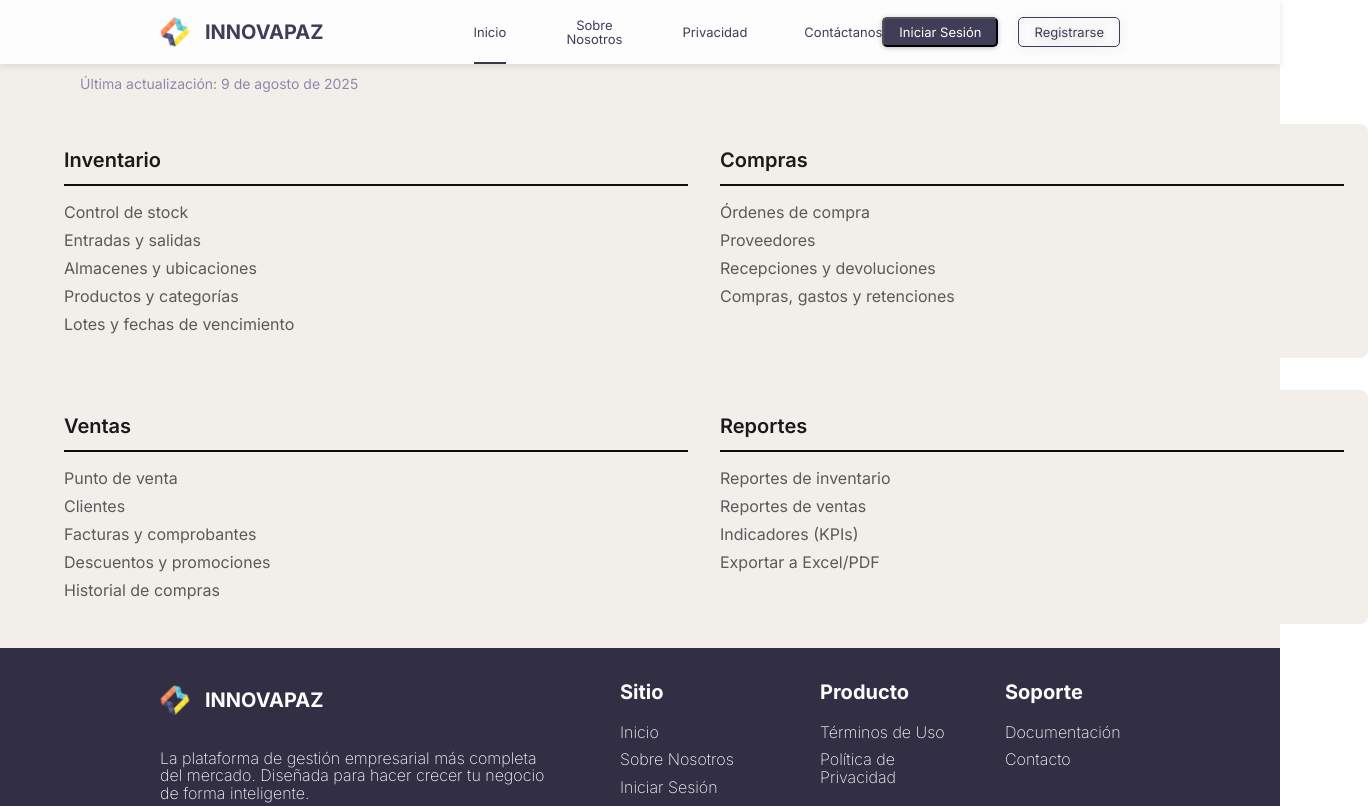
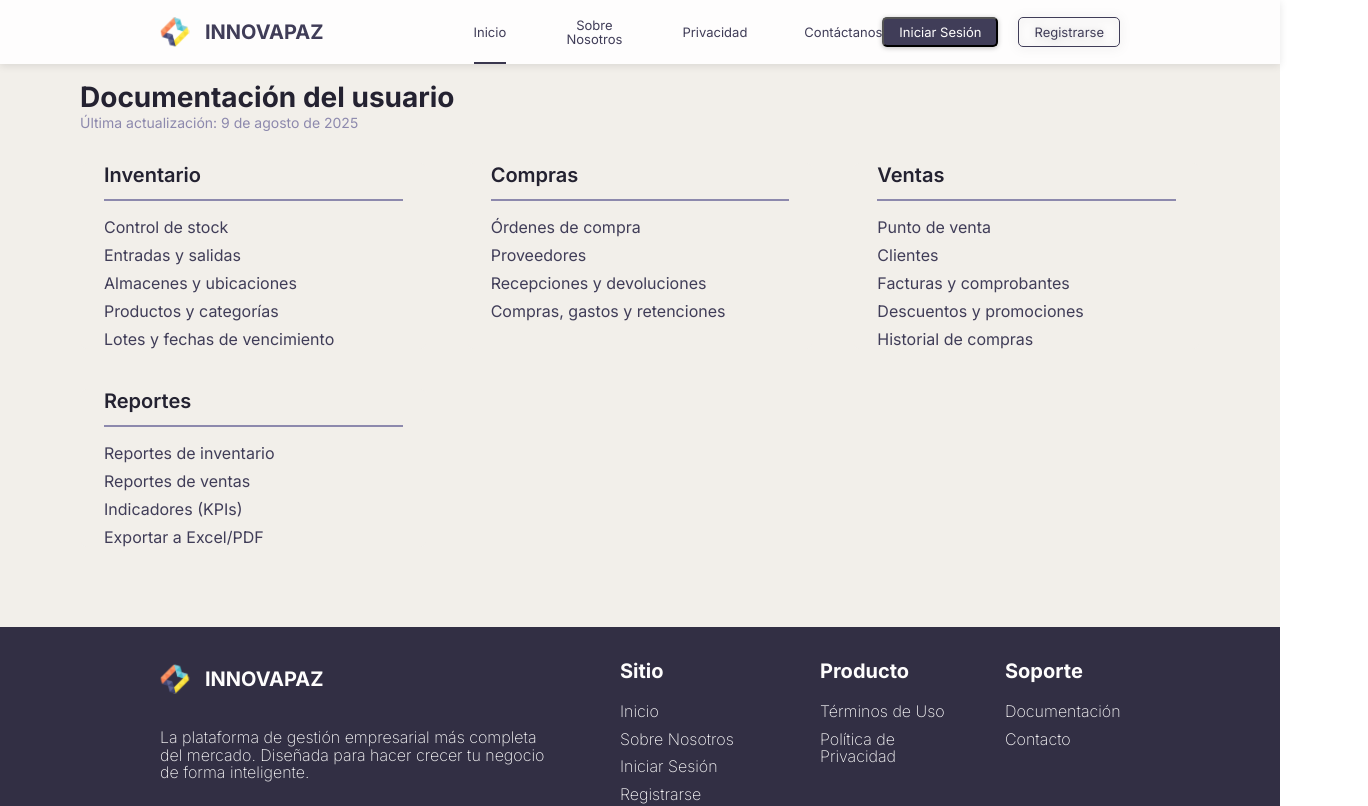
Before and after one commit to edisonCheca/INNOVAPAZ, a React (Vite) app in the folder frontend/: page /documentacion in a window 1280 px wide. Shown: the top 806 px of the page, 1368 px wide, since content can reach past the window. Built offline with nearby package versions, Linux system fonts and the light colour scheme; no server answers.

Commit message:
style(documentacion): mejorar lso estilos en el page

```diff
--- a/frontend/src/components/layout/BannerSection.css
+++ b/frontend/src/components/layout/BannerSection.css
@@ -138,7 +138,7 @@
   }
 
   .banner-section__container {
-    padding: 0px 160px;
+    padding: 25px 160px;
     max-width: 1440px;
   }
 
--- a/frontend/src/components/layout/PricingSection.css
+++ b/frontend/src/components/layout/PricingSection.css
@@ -6,7 +6,7 @@
 }
 
 .pricing__container {
-  padding: 40px 16px;
+  padding: 50px 16px;
   margin: 0 auto;
   width: 100%;
   display: flex;
@@ -38,6 +38,7 @@
 @media (min-width: 768px) {
   .pricing__container {
     max-width: 680px;
+    padding: 2rem 0;
   }
 
   .pricing__cards {
--- /dev/null
+++ b/frontend/src/components/layout/TermsContent.css
@@ -0,0 +1,9 @@
+.terms-page__container {
+  padding: 50px 16px;
+}
+
+@media (max-width: 1024px) {
+  .terms-page__container {
+    padding: 30px 16px;
+  }
+}
--- a/frontend/src/components/layout/TermsContent.tsx
+++ b/frontend/src/components/layout/TermsContent.tsx
@@ -1,6 +1,7 @@
 import React from 'react';
 import TermsSection from '../common/TermsSection';
 import TermsSubSection from '../common/TermsSubSection';
+import './TermsContent.css';
 
 const TermsContent = () => {
   return (
--- a/frontend/src/pages/DocumentsPage.css
+++ b/frontend/src/pages/DocumentsPage.css
@@ -1,30 +1,29 @@
-/* ===== BASE: Mobile first (menos de 480px) ===== */
 .documentsPage {
   background-color: var(--bg-500);
   font-family: var(--font);
-  padding: 24px 0;
+  padding: 5rem 0;
+  min-height: 50vh;
+  box-sizing: border-box;
 }
 
 .documentsPage__container {
   width: 100%;
+  max-width: 1200px;
   margin: 0 auto;
-  padding: 0 20px; /* Espacio lateral para móviles pequeños */
+  padding: 0 24px;
+  box-sizing: border-box;
 }
 
 .documentsPage__header {
   margin-bottom: 32px;
   text-align: left;
-  max-width: 1200px; /* Igual que el grid y el footer */
-  margin: 0 auto 32px auto; /* Centrado horizontal y espacio abajo */
-  padding-left: 0; /* Se controla en el container */
-  padding-right: 0; /* Se controla en el container */
 }
 
 .documentsPage__title {
-  font-weight: 700;
-  margin: 0 0 8px 0;
+  font-size: 28px;
+  font-weight: bold;
   color: var(--pri-900);
-  font: var(--font-31);
+  margin: 0;
 }
 
 .documentsPage__lastUpdate {
@@ -35,49 +34,76 @@
 
 .documentsPage__contentGrid {
   display: grid;
-  grid-template-columns: 1fr;
-  gap: 20px;
-  max-width: 100%;
+  grid-template-columns: repeat(auto-fit, minmax(280px, 1fr));
+  gap: 24px;
 }
 
-/* ===== 480px y más ===== */
-@media (min-width: 480px) {
-  .documentsPage__header {
-    padding-left: 0;
-    padding-right: 0;
-  }
+.documentationCard {
+  background-color: var(--bg-500);
+  padding: 0 24px;
+  border-radius: 8px;
+  width: 100%;
+  box-sizing: border-box;
 }
 
-/* ===== 768px y más ===== */
+.documentationCard__title {
+  font-size: 1.25rem;
+  font-weight: 600;
+  margin: 0 0 16px 0;
+  color: var(--pri-900);
+  position: relative;
+}
+
+.documentationCard__title::after {
+  content: '';
+  display: block;
+  width: 100%;
+  height: 2px;
+  background-color: var(--pri-500);
+  margin-top: 12px;
+}
+
+.documentationCard__list {
+  list-style-type: none;
+  padding: 0;
+  margin: 0;
+}
+
+.documentationCard__item {
+  margin-bottom: 8px;
+  color: var(--pri-600);
+}
+
+.documentationCard__item:last-child {
+  margin-bottom: 0;
+}
+
 @media (min-width: 768px) {
   .documentsPage__container {
     padding: 0 40px;
   }
+
   .documentsPage__title {
-    font: var(--font-39);
+    font-size: 28px;
+    font-weight: bold;
+    color: var(--pri-900);
+    margin: 0;
   }
+
   .documentsPage__contentGrid {
-    grid-template-columns: repeat(2, 1fr);
-    gap: 32px;
+    gap: 40px;
   }
 }
 
-/* ===== 1440px y más ===== */
 @media (min-width: 1440px) {
   .documentsPage__container {
-    max-width: 1200px;
-    padding: 0; /* El centrado lo hace el max-width y margin:auto */
+    padding: 1rem 160px;
   }
+
   .documentsPage__title {
-    font: var(--font-49);
-  }
-  .documentsPage__contentGrid {
-    grid-template-columns: repeat(4, 1fr);
-    max-width: 1200px;
-    margin: 0 auto;
-  }
-  .documentsPage__header {
-    max-width: 1200px;
-    margin: 0 auto 32px auto;
+    font-size: 48px;
+    font-weight: bold;
+    color: var(--pri-900);
+    margin: 0;
   }
 }
--- a/frontend/src/pages/DocumentsPage.tsx
+++ b/frontend/src/pages/DocumentsPage.tsx
@@ -45,9 +45,7 @@ const DocumentsPage: React.FC = () => {
   ];
 
   return (
-    // El div principal solo se encarga del fondo de página completo
     <div className="documentsPage">
-      {/* ===== CAMBIO CLAVE: Contenedor para alinear todo el contenido ===== */}
       <div className="documentsPage__container">
         <header className="documentsPage__header">
           <h1 className="documentsPage__title">Documentación del usuario</h1>
```
